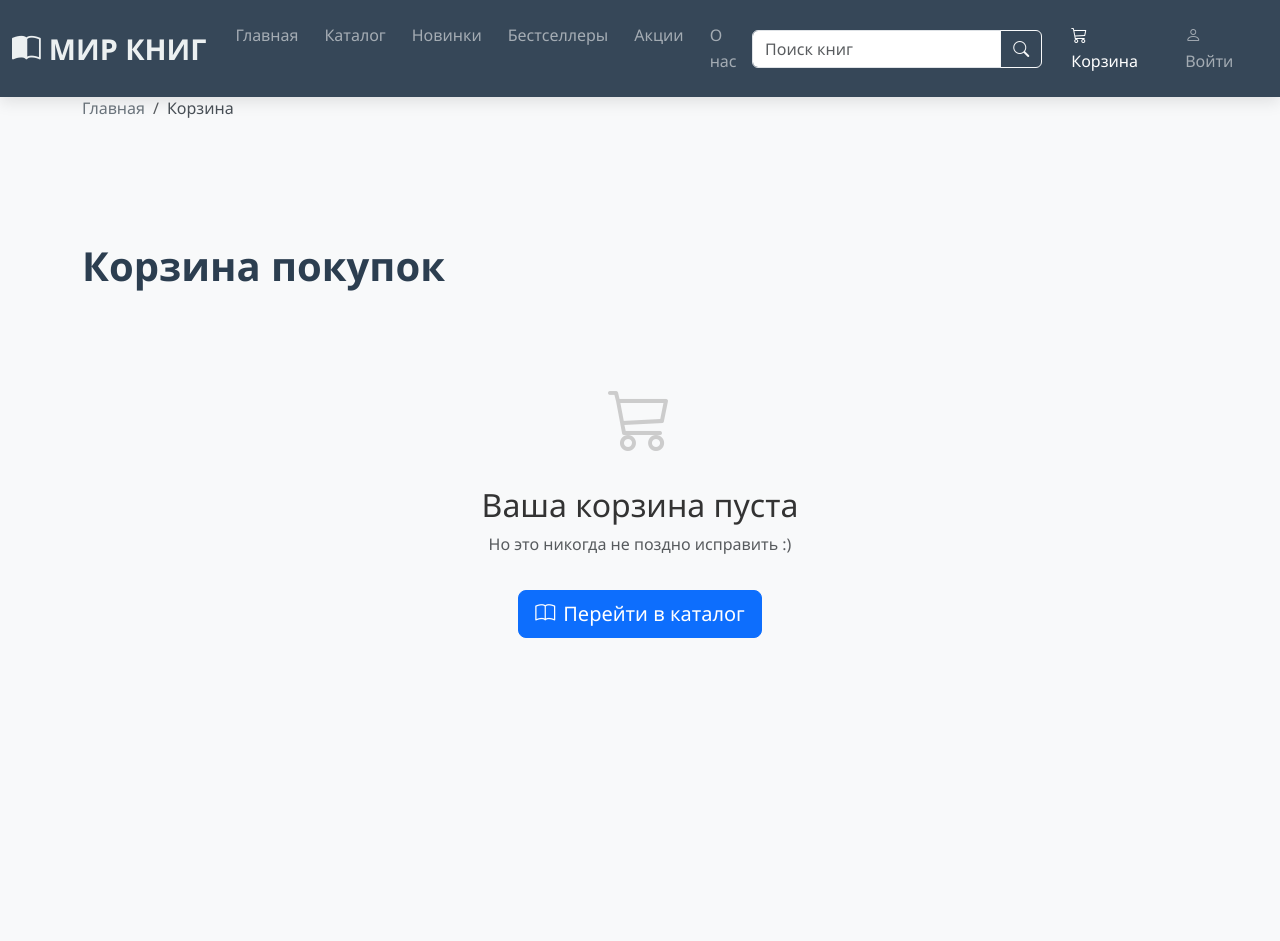
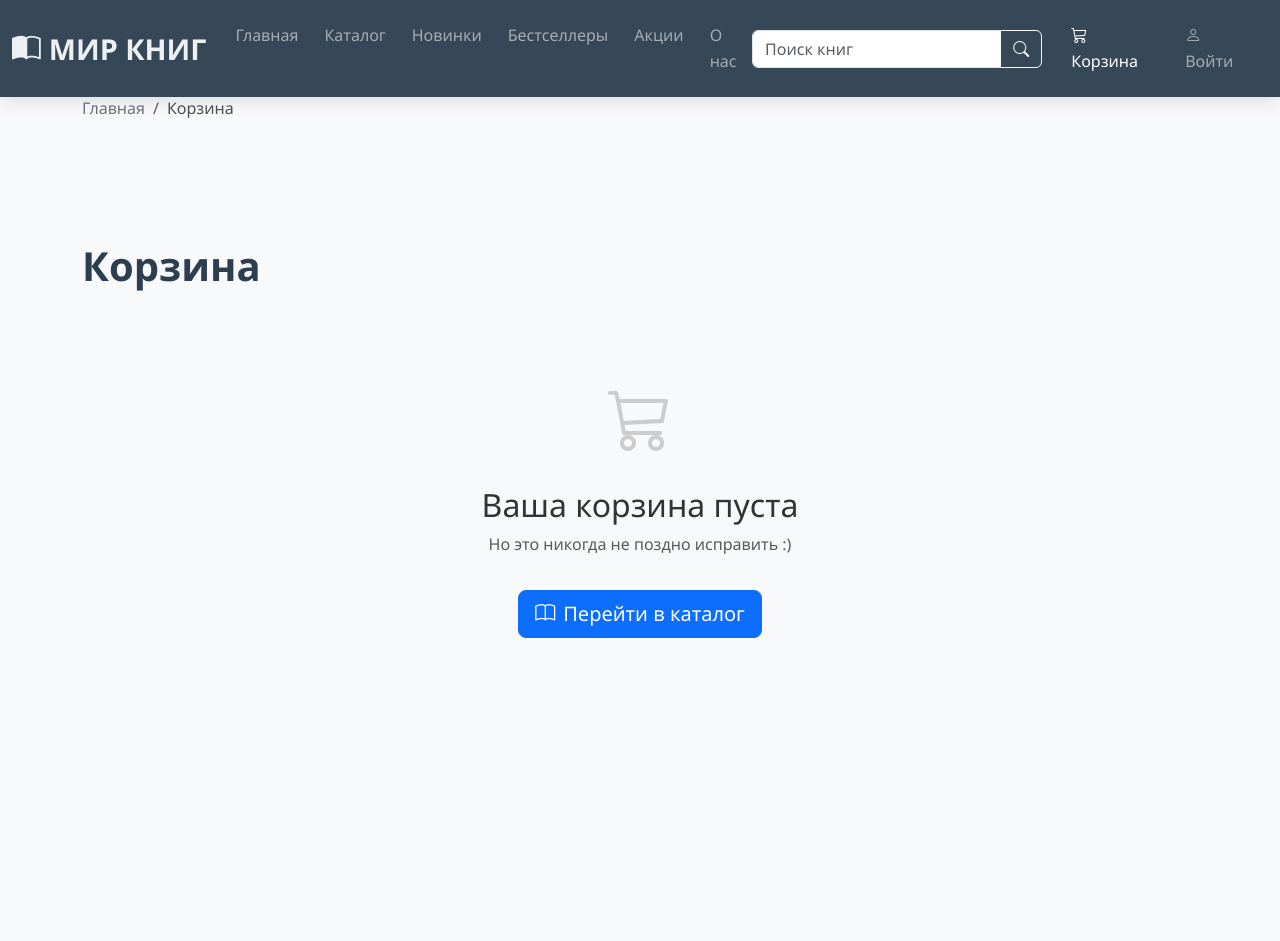
Before and after one commit to TheLastSurvived/book-shop-flask, a Flask app: page /cart in a window 1280 px wide. Shown: the top 941 px of the page. Run offline with Flask 3, Linux system fonts and the light colour scheme; some libraries are stand-ins or nearby versions.

Commit message:
fix page name

```diff
--- a/templates/cart.html
+++ b/templates/cart.html
@@ -18,7 +18,7 @@
 <!-- Корзина -->
 <section class="cart-section">
     <div class="container">
-        <h1 class="cart-title">Корзина покупок</h1>
+        <h1 class="cart-title">Корзина</h1>
 
         {% if cart_items %}
         <div class="row">
```
